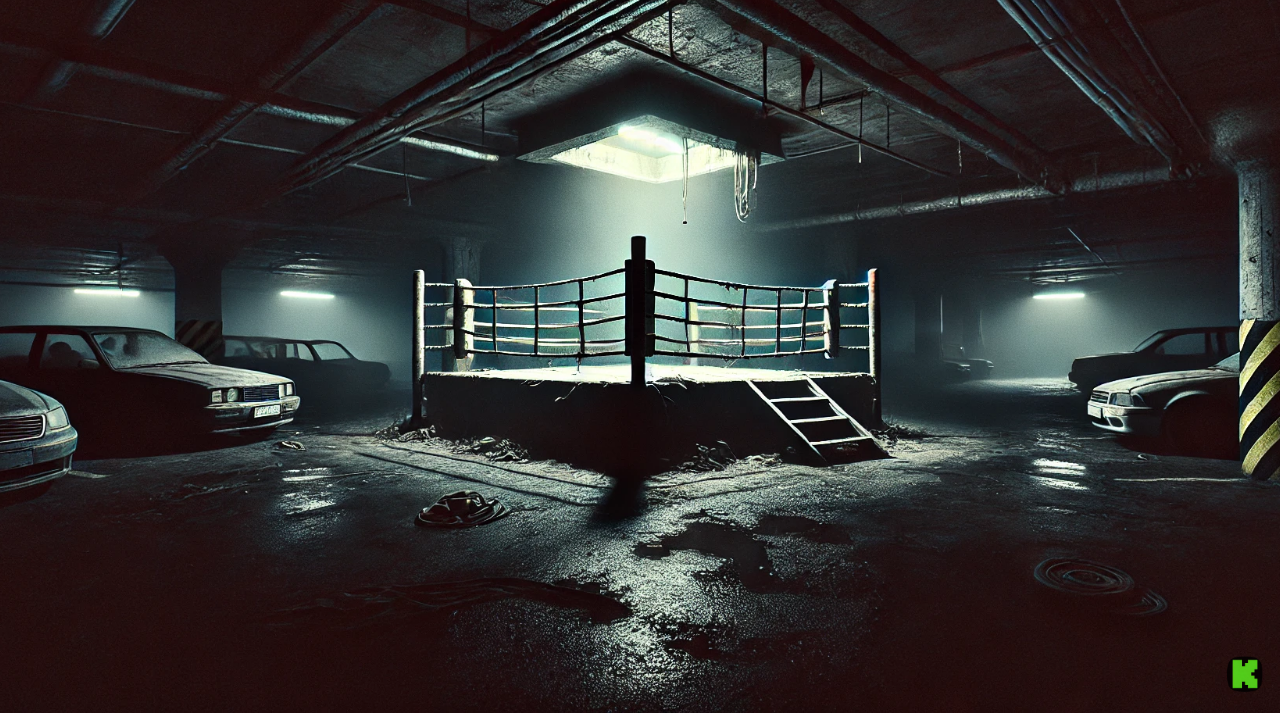
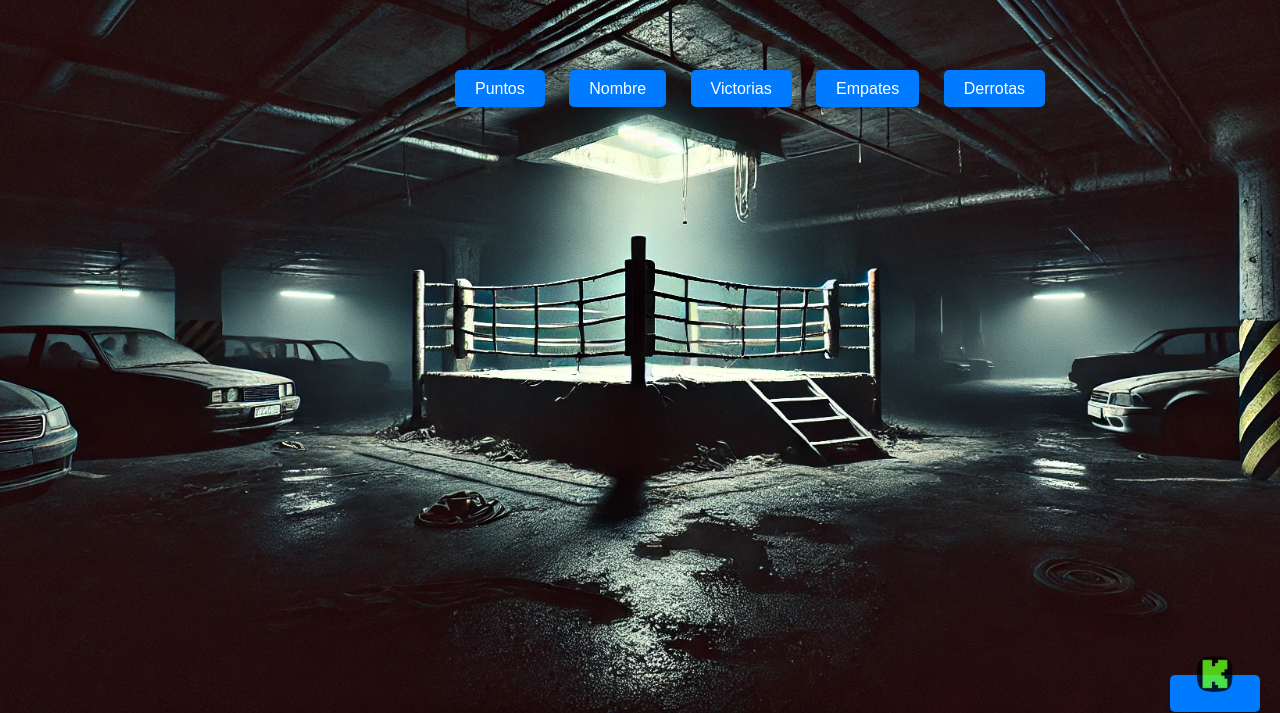
Before and after one commit to Magnof6/knockout_Society, a PHP site: page /Ranking.php in a window 1280 px wide. Shown: the part 87-800 px from the top of the page. Run offline with PHP 8.4, Linux system fonts and the light colour scheme; data that the repository does not hold is empty.

Commit message:
A espera de validación Ranking.php

```diff
--- a/login_register/login_reg_php/Ranking.php
+++ b/login_register/login_reg_php/Ranking.php
@@ -1,3 +1,9 @@
+<?php
+    session_start();
+    require_once 'db_connect.php';
+    require_once 'function/apuestas.php';
+?>
+
 <!DOCTYPE html>
 <html lang="en">
 <head>
@@ -5,18 +11,74 @@
     <meta name="viewport" content="width=device-width, initial-scale=1.0">
     <title>Ranking</title>
     <link rel="stylesheet" href="styles.css">
+    <style>
+        #menu {
+            position: fixed;
+            top: 0;
+            left: 0;
+            width: 200px;
+            height: 100%;
+            background-color: #333;
+            padding-top: 20px;
+            box-shadow: 2px 0 5px rgba(0,0,0,0.5);
+        }
+
+        #menu ul {
+            list-style-type: none;
+            padding: 0;
+            margin: 0;
+        }
+
+        #menu li {
+            padding: 10px;
+            text-align: center;
+        }
+
+        #menu li a {
+            text-decoration: none;
+            color: white;
+            display: block;
+        }
+
+        #menu li a:hover {
+            background-color: #575757;
+        }
+
+
+        .content {
+            margin-left: 220px;
+            padding: 20px;
+        }
+
+        .table-container {
+            margin-top: 20px;
+            text-align: center;
+        }
+
+        a {
+            margin: 10px;
+            padding: 10px 20px;
+            text-decoration: none;
+            background-color: #007BFF;
+            color: white;
+            border-radius: 5px;
+        }
+
+        a:hover {
+            background-color: #0056b3;
+        }
+    </style>
 </head>
 <body>
     <div class="header">
         <div class="menu-container">
-            <div id="menu-icon" class="menu-icon" onclick="toggleMenu()">&#9776;</div>
+            <div id="menu-icon" class="menu-icon">&#9776;</div>
             <h1>KNOCKOUT SOCIETY</h1>
         </div>
         <div class="search-section">
             <label for="search">Buscar perfiles:</label>
             <input type="text" id="search" placeholder="Buscar...">
         </div>
-        <!-- Perfil desplegable en la esquina derecha -->
         <div class="profile-dropdown">
             <button class="profile-button">Perfil ▼</button>
             <div class="profile-content">
@@ -26,22 +88,41 @@
             </div>
         </div>
     </div>
+
+    <!-- Menú lateral izquierdo -->
     <div id="menu" class="menu">
         <ul>
             <li><a href="index.php">Inicio</a></li>
             <li><a href="#">Acerca de</a></li>
-                <li><a href="Contacto.php">Contacto</a></li>
+            <li><a href="Contacto.php">Servicios</a></li>
             <li><a href="Fight.php">Buscar Pelea</a></li>
             <li><a href="Watch.php">Ver Peleas</a></li>
+            <li><a href="Ranking.php">Ranking</a></li>
         </ul>
     </div>
+
+    <!-- Contenido principal -->
+    <div class="content">
+        <div style="text-align: center;">
+            <a href="function/mostrar.php?criterio=puntos">Puntos</a>
+            <a href="function/mostrar.php?criterio=nombre">Nombre</a>
+            <a href="function/mostrar.php?criterio=victorias">Victorias</a>
+            <a href="function/mostrar.php?criterio=empates">Empates</a>
+            <a href="function/mostrar.php?criterio=derrotas">Derrotas</a>
+        </div>
+
+        <!-- Aquí se mostrará la tabla generada por PHP -->
+    </div>
+
     <div class="footer">
-        <!-- Boton que te lleva a Kick -->
         <a href="https://kick.com/knockoutsociety" target="_blank" id="Kick-floating-button">
             <img src="imagenes/kickkk.png" alt="imagen-kick-Icono Flotante">
         </a>
     </div>
-
-    <script src="script.js"></script>
 </body>
 </html>
+
+<?php
+// Cerrar la conexión
+    $conn->close();
+?>
```
Also changed, not shown: login_register/login_reg_php/function/mostrar.php (added, +45 -0 lines). Lines whose indentation alone changed are shown as unchanged.
